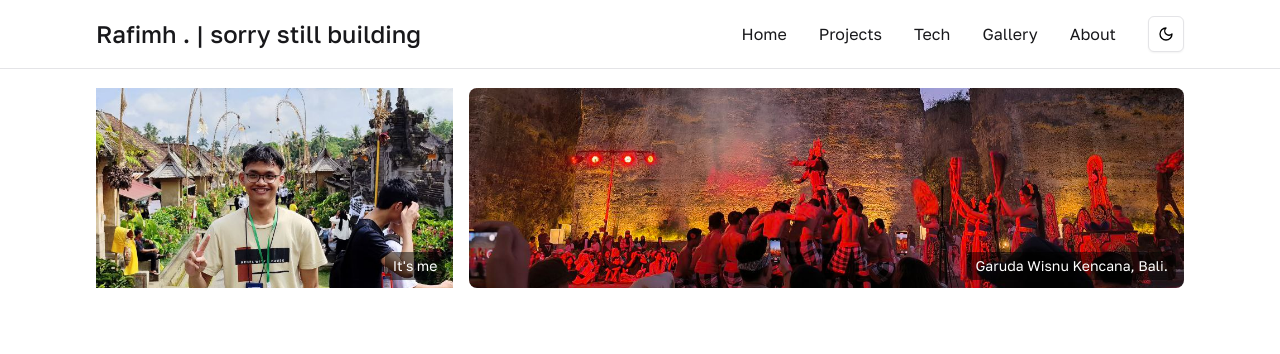
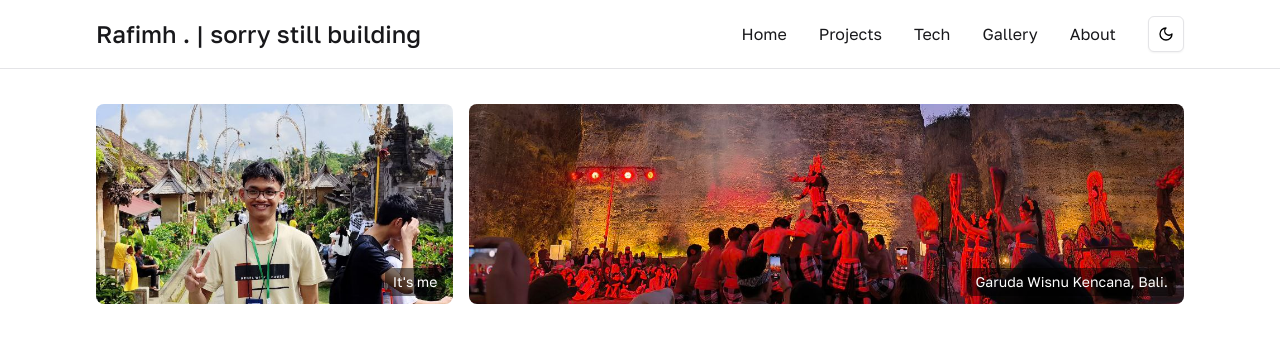
Before and after one commit to Komodomo/porto-me, a Next.js app: page /about in a window 1280 px wide. Shown: the top 354 px of the page. Built offline with nearby package versions, Linux system fonts and the light colour scheme; no server answers.

Commit message:
Update page.tsx

```diff
--- a/src/app/about/page.tsx
+++ b/src/app/about/page.tsx
@@ -92,13 +92,13 @@ export default function About() {
     <div className="min-h-screen grid grid-rows-[auto_1fr_auto]">
       <Navbar />
       <Container>
-        <main className="flex flex-col gap-6 sm:gap-8 py-8 sm:py-20">
+        <main className="flex flex-col gap-6 sm:gap-8 py-24">
 
           {/* Image Section */}
           <section className="flex flex-col-reverse md:flex-row items-center justify-between gap-8">
             <div className="flex-1 space-y-2 text-left">
               <div className="flex gap-4 items-center justify-center mb-8 mt-12 md:mt-4 lg:mt-2">
-                <div className="w-1/3 h-[200px] flex items-center justify-center relative overflow-hidden">
+                <div className="w-1/3 h-[200px] flex items-center justify-center relative overflow-hidden rounded-lg">
                   <img
                     src="/images/banner-profile/panglipuran.jpg"
                     alt="Myself"
```
